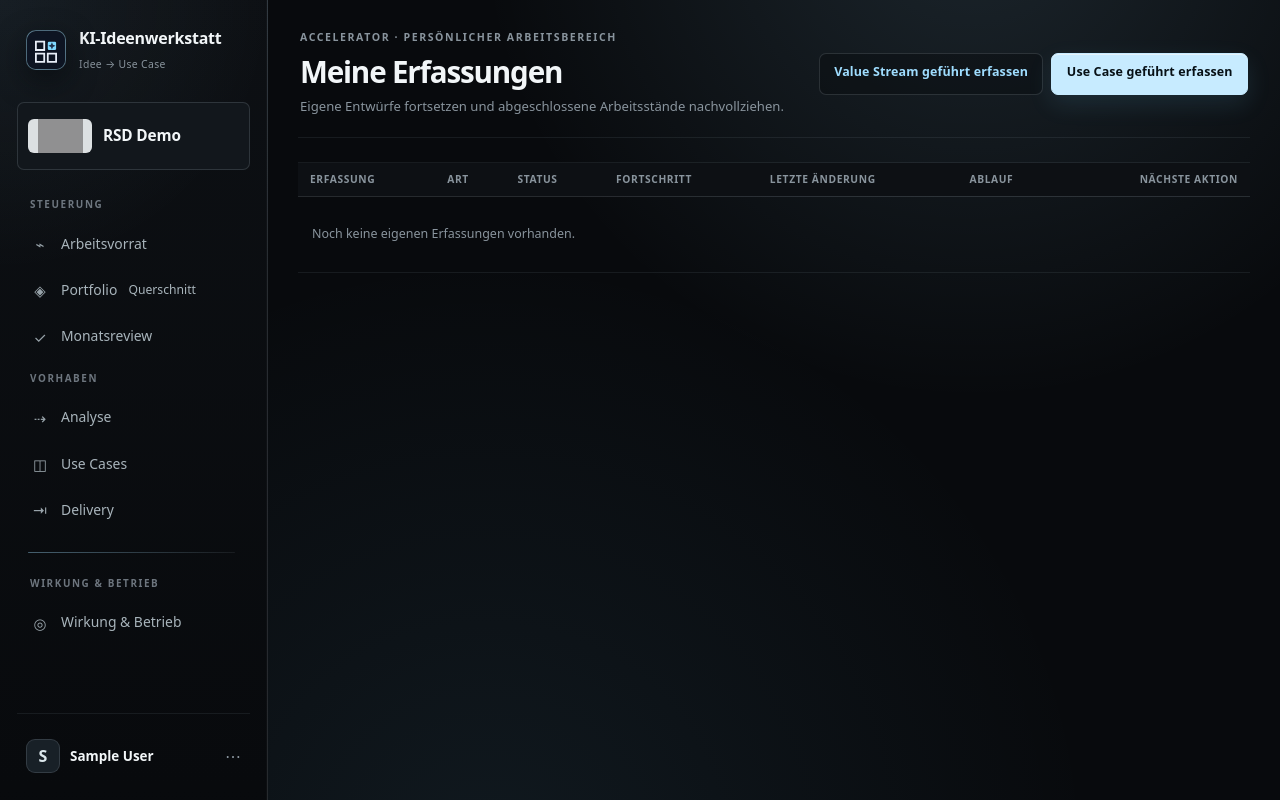
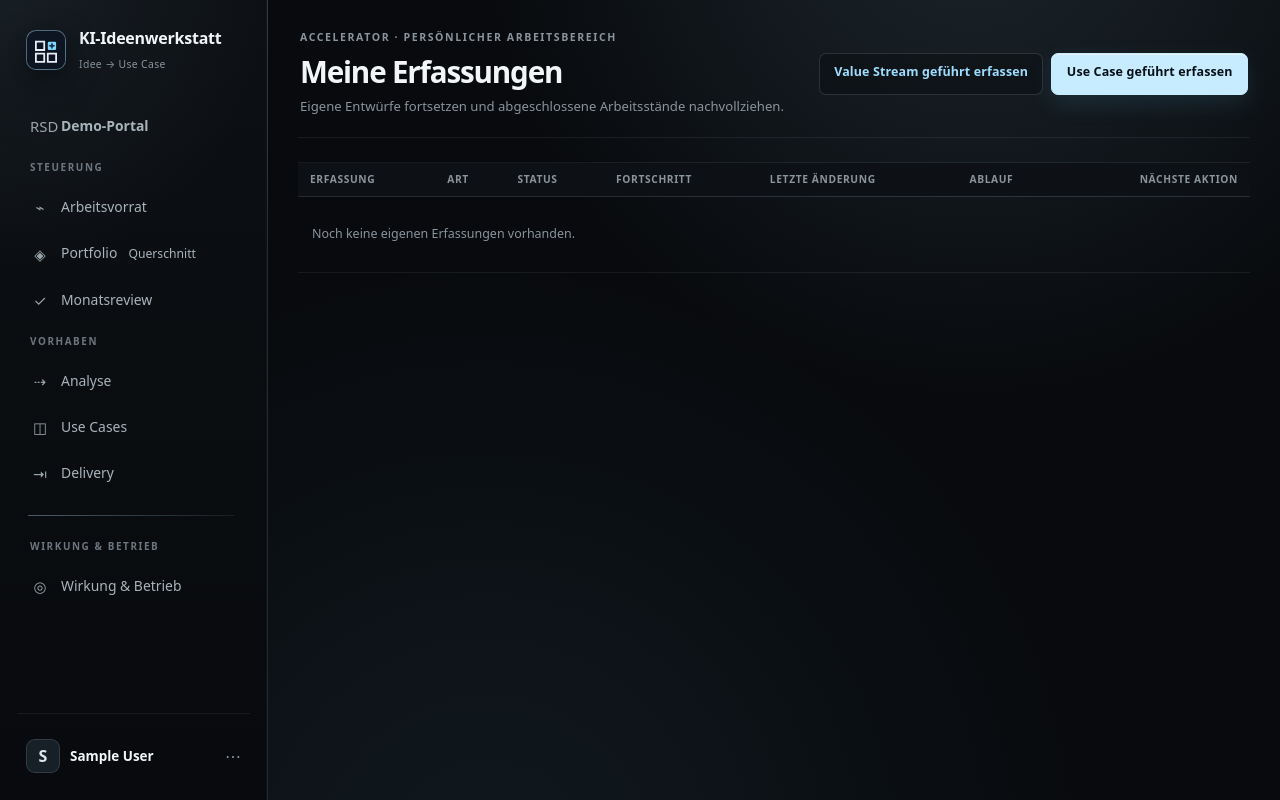
Before and after one commit to Satte882/KI-UseCase-Radar, a Django app: page /accelerator/my-captures/ in a window 1280 px wide. Run offline with Django 5.2, Linux system fonts and the light colour scheme; the visitor is signed in with stand-in values (Sample User, id 1); data that the repository does not hold is empty; parts of the project's set-up code (start-up, migrations or seed data) failed here and were passed over; some libraries are stand-ins or nearby versions; grey boxes are pictures that could not be loaded.

Commit message:
feat(portal): make RSD demo entry visible in app sidebar

```diff
--- a/templates/base.html
+++ b/templates/base.html
@@ -30,8 +30,8 @@
     <a class="brand" href="{% url 'reporting:dashboard' %}">
       {% include "includes/product_brand.html" %}
     </a>
-    <a class="sidebar-link align-self-start {% if request.resolver_match.url_name == 'demo-portal' %}active{% endif %}" href="{% url 'demo-portal' %}" aria-label="Zur Startseite" title="Startseite"{% if request.resolver_match.url_name == 'demo-portal' %} aria-current="page"{% endif %}>
-      <span class="nav-icon" aria-hidden="true">⌂</span><span class="visually-hidden">Startseite</span>
+    <a class="sidebar-link align-self-start {% if request.resolver_match.url_name == 'demo-portal' %}active{% endif %}" href="{% url 'demo-portal' %}" aria-label="RSD Demo-Portal öffnen" title="RSD Demo-Portal"{% if request.resolver_match.url_name == 'demo-portal' %} aria-current="page"{% endif %}>
+      <span class="nav-icon" aria-hidden="true">RSD</span> <strong>Demo-Portal</strong>
     </a>
     <nav class="sidebar-nav">
       <div class="nav-caption">Steuerung</div>
```
